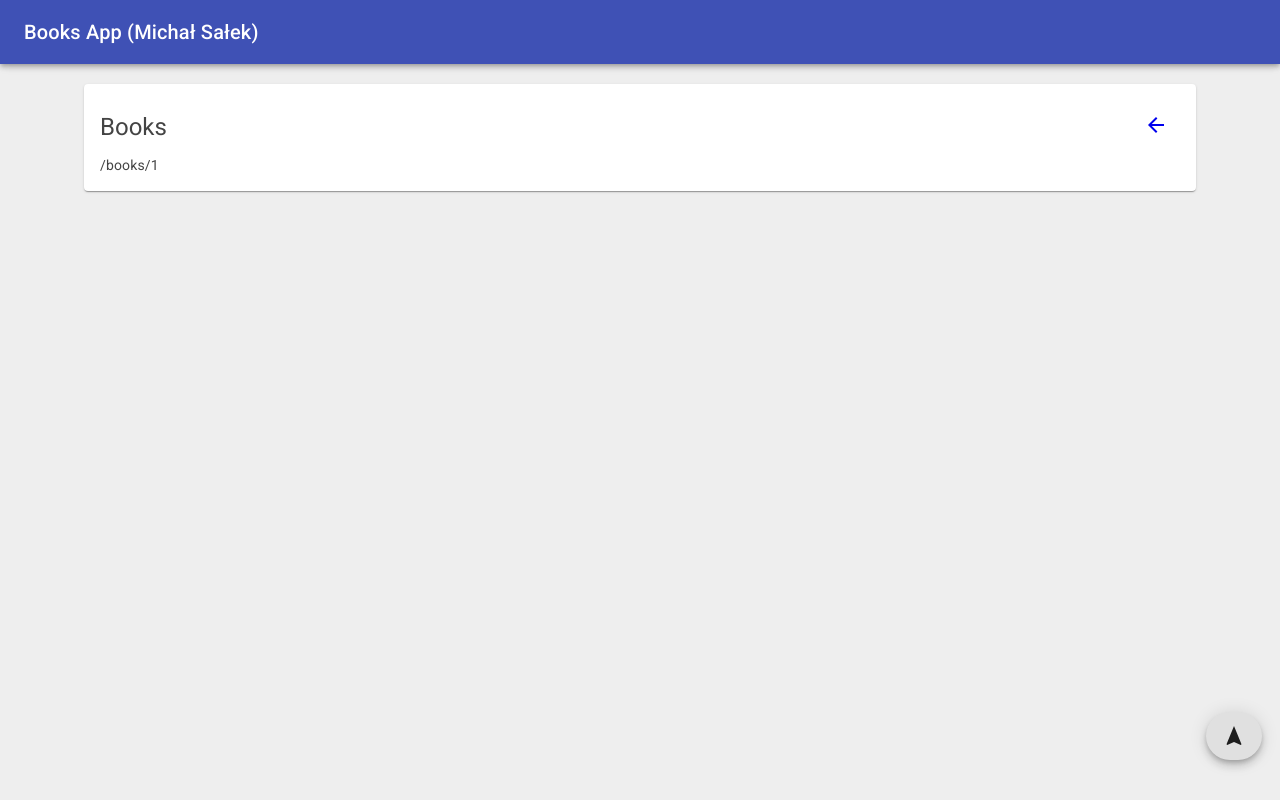
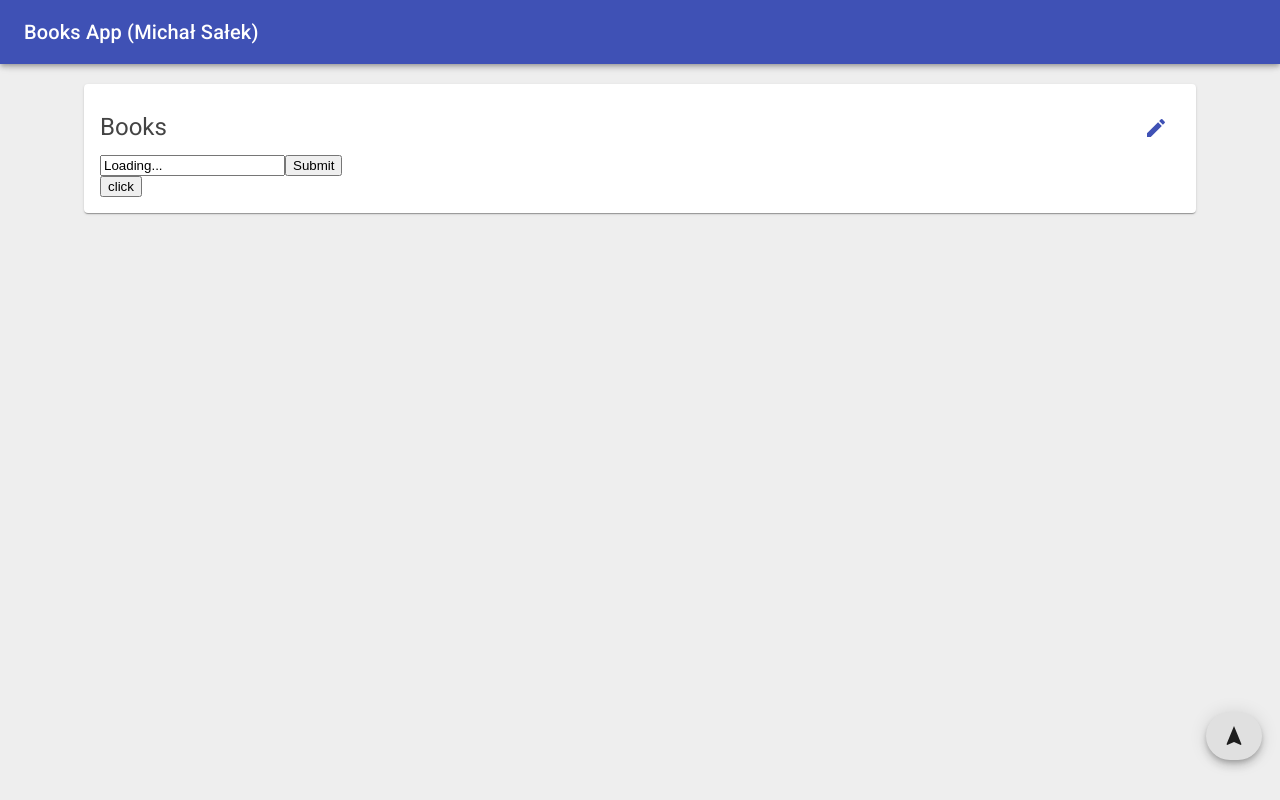
Before and after one commit to MichalSalek/React-CRUD-with-TypeScript, a React (Create React App) app: page /books/1 in a window 1280 px wide. Built offline with nearby package versions, Linux system fonts and the light colour scheme; no server answers.

Commit message:
Formik init

```diff
--- a/src/components/app-body-heading-bar/app-body-heading-bar.tsx
+++ b/src/components/app-body-heading-bar/app-body-heading-bar.tsx
@@ -13,15 +13,16 @@ interface IProps {
 }
 
 const AppBodyHeadingBar = (props: IProps & IStore) => {
-  const { styles, editorIsOpen } = props;
+  const { styles, editorIsOpen, currentTitle } = props;
   const [editorMode, setEditorMode] = useState(false);
   useEffect(() => {
     setEditorMode(editorIsOpen);
   }, [editorIsOpen]);
+
   return (
     <section className={styles}>
       <Typography variant="h5" color="inherit">
-        Books
+        {editorMode ? currentTitle : 'Books'}
       </Typography>
       {editorMode ? (
         <Tooltip title="Back">
@@ -43,6 +44,7 @@ const AppBodyHeadingBar = (props: IProps & IStore) => {
 };
 
 const mapStateToProps = (store: IStore) => ({
+  currentTitle: store.currentTitle,
   editorIsOpen: store.editorIsOpen,
 });
 
--- a/src/components/book-editor/book-editor.tsx
+++ b/src/components/book-editor/book-editor.tsx
@@ -1,39 +1,102 @@
-import React, { useEffect } from 'react';
+import React, { useEffect, useState } from 'react';
 import { connect } from 'react-redux';
+import { Formik } from 'formik';
 
-import { setEditorOpen, IStore } from '../../react-redux/redux';
+import { setEditorOpen, setCurrentTitle, IStore } from '../../react-redux/redux';
 
 // import { makeStyles } from '@material-ui/core';
-// import http from '../../http.service';
+import http from '../../http.service';
 // import { BookApiCollection, BookApiItem } from '../../domainModel';
 // import { IDataPreparedForTable } from './books-list.model';
 
 const BookEditor = (props: any) => {
-  // const callForBooks = (path: string, page: number) => {
-  //   http
-  //     .get(path, `page=${page + 1}`)
-  //     .then(result => {
-  //       setListOfBooks(result.data.data);
-  //       setTotalItems(result.data.meta.totalItems);
-  //     })
-  //     .catch(error => console.error(error));
-  // };
+  const { match } = props;
+  const { url } = match;
+
+  const [titleF, setTitle] = useState('Loading...');
 
   useEffect(() => {
-    props.setEditorOpen(true);
+    console.warn(props.store);
+    setEditorOpen(true);
   }, []);
 
+  useEffect(() => {
+    setCurrentTitle(titleF);
+  }, [titleF]);
 
-  return <section>{props.match.url}</section>;
+  const callForSingleBook = (path: string) => {
+    http
+      .get(path)
+      .then(result => {
+        console.dir(result);
+        setTitle(result.data.data.attributes.title);
+      })
+      .catch(error => console.error(error));
+  };
+
+  useEffect(() => {
+    callForSingleBook(url);
+  }, [url]);
+
+  return (
+    <React.Fragment>
+      <Formik
+        initialValues={{ title: titleF }}
+        validate={values => {
+          const errors = {
+            title: '',
+          };
+          if (!values.title) {
+            errors.title = 'Required';
+          }
+          return errors;
+        }}
+        onSubmit={(values, { setSubmitting }) => {
+          setTimeout(() => {
+            alert(JSON.stringify(values, null, 2));
+            setSubmitting(false);
+          }, 400);
+        }}
+      >
+        {({
+          values,
+          errors,
+          touched,
+          handleChange,
+          handleBlur,
+          handleSubmit,
+          isSubmitting,
+          /* and other goodies */
+        }) => (
+          <form onSubmit={handleSubmit}>
+            <input
+              type="text"
+              name="title"
+              onChange={handleChange}
+              onBlur={handleBlur}
+              value={values.title}
+            />
+            {errors.title && touched.title && errors.title}
+            <button type="submit" disabled={isSubmitting}>
+              Submit
+            </button>
+          </form>
+        )}
+      </Formik>
+      <button onClick={() => setEditorOpen(true)}>click</button>
+    </React.Fragment>
+  );
 };
 
 const mapStateToProps = (store: IStore) => ({
   editorIsOpen: store.editorIsOpen,
+  store,
 });
 
 const mapDispatchToProps = (dispatch: any) => {
   return {
-    setEditorOpen: (boo: any) => dispatch(setEditorOpen(boo)),
+    setCurrentTitle: (string: string) => dispatch(setCurrentTitle(string)),
+    setEditorOpen: (boo: boolean) => dispatch(setEditorOpen(boo)),
   };
 };
 
--- a/src/http.service.ts
+++ b/src/http.service.ts
@@ -10,7 +10,7 @@ export class HTTPService {
     Accept: 'application/vnd.api+json',
   };
 
-  get(path: string, query: string, params?: any) {
+  get(path: string, query?: string, params?: any) {
     return axios(`${env.apiUrl}${path}?${query}`, {
       headers: {
         ...this.headers,
--- a/src/react-redux/redux.ts
+++ b/src/react-redux/redux.ts
@@ -2,10 +2,17 @@ import { createStore, DeepPartial } from 'redux';
 
 // ACTIONS
 
-export const setEditorOpen = (isOpen: string) => {
+export const setEditorOpen = (isOpen: boolean) => {
   return {
     isOpen,
     type: 'SET_EDITOR_IS_OPEN',
+  };
+};
+
+export const setCurrentTitle = (title: string) => {
+  return {
+    title,
+    type: 'SET_CURRENT_TITLE',
   };
 };
 
@@ -18,6 +25,11 @@ export const reducer = (store: any = {}, action: any): IStore => {
         ...store,
         editorIsOpen: action.isOpen,
       };
+    case 'SET_CURRENT_TITLE':
+      return {
+        ...store,
+        currentTitle: action.title,
+      };
     default:
       return store;
   }
@@ -27,8 +39,14 @@ export const reducer = (store: any = {}, action: any): IStore => {
 
 export interface IStore extends DeepPartial<IStore> {
   readonly editorIsOpen: boolean;
+  readonly currentTitle: string;
 }
 
-const redux = createStore(reducer);
+const storeInitialization: IStore = {
+  currentTitle: '',
+  editorIsOpen: false,
+};
+
+const redux = createStore(reducer, storeInitialization);
 
 export default redux;
```
Also changed, not shown: 1 other file (tests, documents, lock files or other folders).
